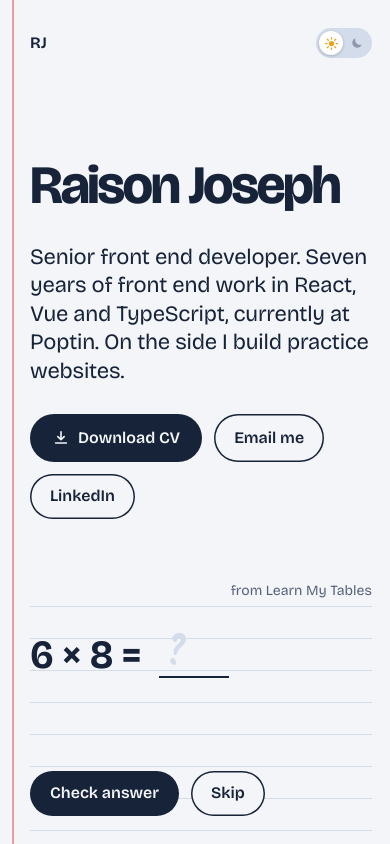
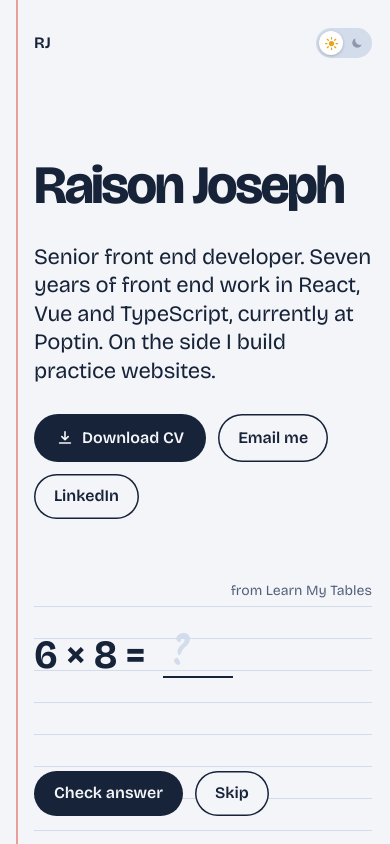
Before and after one commit to raisonjoseph/portfolio, a React (Vite) app: page / in a window 390 px wide. Shown: the top 844 px of the page. Built offline with nearby package versions, Linux system fonts and the light colour scheme.

Commit message:
Mobile margin line at 16px from the edge

```diff
--- a/src/v1/v1.css
+++ b/src/v1/v1.css
@@ -632,5 +632,5 @@ a { color: inherit; }
 
 /* Phones: red margin line closer to the edge, giving content more room */
 @media (max-width: 640px) {
-  :root { --margin-x: 12px; --gutter: 18px; }
+  :root { --margin-x: 16px; --gutter: 18px; }
 }
```
